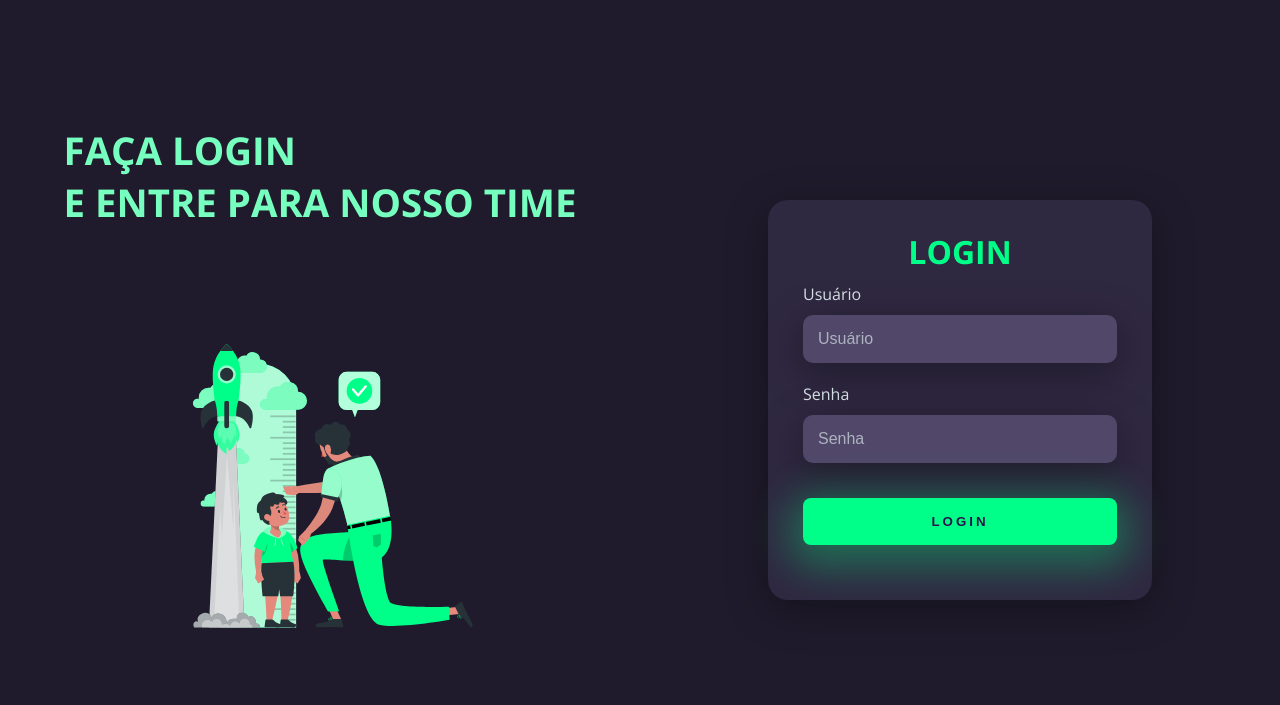
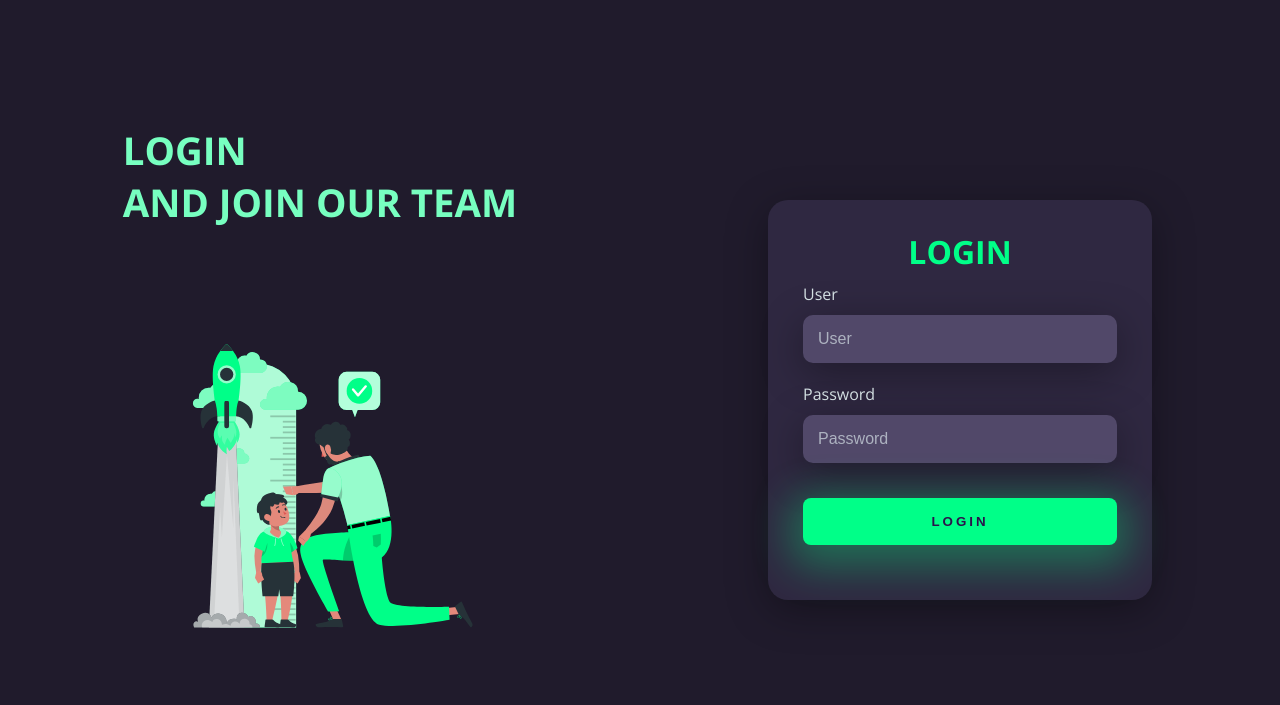
Before and after one commit to import-Willian/loginPage, a plain HTML site: page index.html in a window 1280 px wide. Drawn offline with nearby package versions, Linux system fonts and the light colour scheme.

Commit message:
Update index.html

```diff
--- a/index.html
+++ b/index.html
@@ -12,19 +12,19 @@
 <body>
     <div class="main-login">
         <div class="left-login">
-            <h1>FAÇA LOGIN<br>E ENTRE PARA NOSSO TIME</h1>
+            <h1>LOGIN<br>AND JOIN OUR TEAM</h1>
             <img src="foguete.svg" class="left-login-img" alt="FOGUETE">
         </div>
         <div class="right-login">
             <div class="card-login">
                 <h1>LOGIN</h1>
                 <div class="textfield">
-                    <label for="usuario">Usuário</label>
-                    <input type="text" name="usuario" placeholder="Usuário">
+                    <label for="user">User</label>
+                    <input type="text" name="user" placeholder="User">
                 </div>
                 <div class="textfield">
-                    <label for="senha">Senha</label>
-                    <input type="password" name="senha" placeholder="Senha">
+                    <label for="password">Password</label>
+                    <input type="password" name="password" placeholder="Password">
                 </div>
                 <button class="btn-login">Login</button>
             </div>
```
